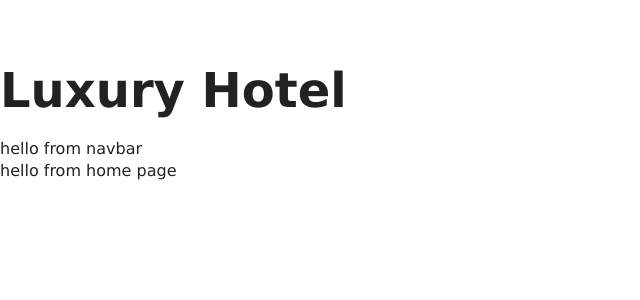
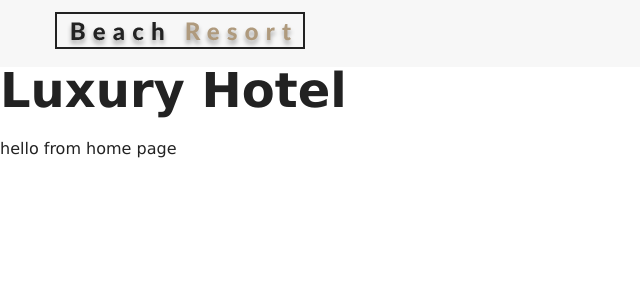
Before and after one commit to jamesdesigns/luxuryhotel-react, a React (Create React App) app: page / in a window 1280 px wide. Shown: the top 300 px of the page, without its empty margins (0-640 px from the left). Built offline with nearby package versions, Linux system fonts and the light colour scheme.

Commit message:
Add new logo to project

```diff
--- a/src/App.css
+++ b/src/App.css
@@ -112,8 +112,8 @@ h6 {
   color: var(--primaryColor);
 }
 .nav-links {
-  height: 0;
-  overflow: hidden;
+  /* height: 0;
+  overflow: hidden; */
   transition: var(--mainTransition);
   list-style-type: none;
 }
--- a/src/components/Navbar.js
+++ b/src/components/Navbar.js
@@ -1,7 +1,27 @@
-import React, { Component } from 'react'
+import React, { Component } from 'react';
+import logo from '../images/logo.svg';
+import {FaAlignRight} from 'react-icons/fa';
+import {Link} from 'react-router-dom';
 
 export default class Navbar extends Component {
+    state={
+        isOpen: false
+    }
+    handleToggle = () => {
+        this.setState({isOpen:!this.state.isOpen})
+    }
     render() {
-        return <div>hello from navbar</div>
+        return <nav className="navbar">
+            <div className="nav-center">
+                <div className="nav-header">
+                    <Link to="/">
+                        <img src={logo} alt="Luxury Hotel"/>
+                    </Link>
+                    <button type="button" className="nav-btn">
+                        <FaAlignRight className="nav-icon" />
+                    </button>
+                </div>
+            </div>
+        </nav>;
     }
 }
```
Also changed, not shown: src/images/logo.svg (added), src/logo.svg (deleted).
